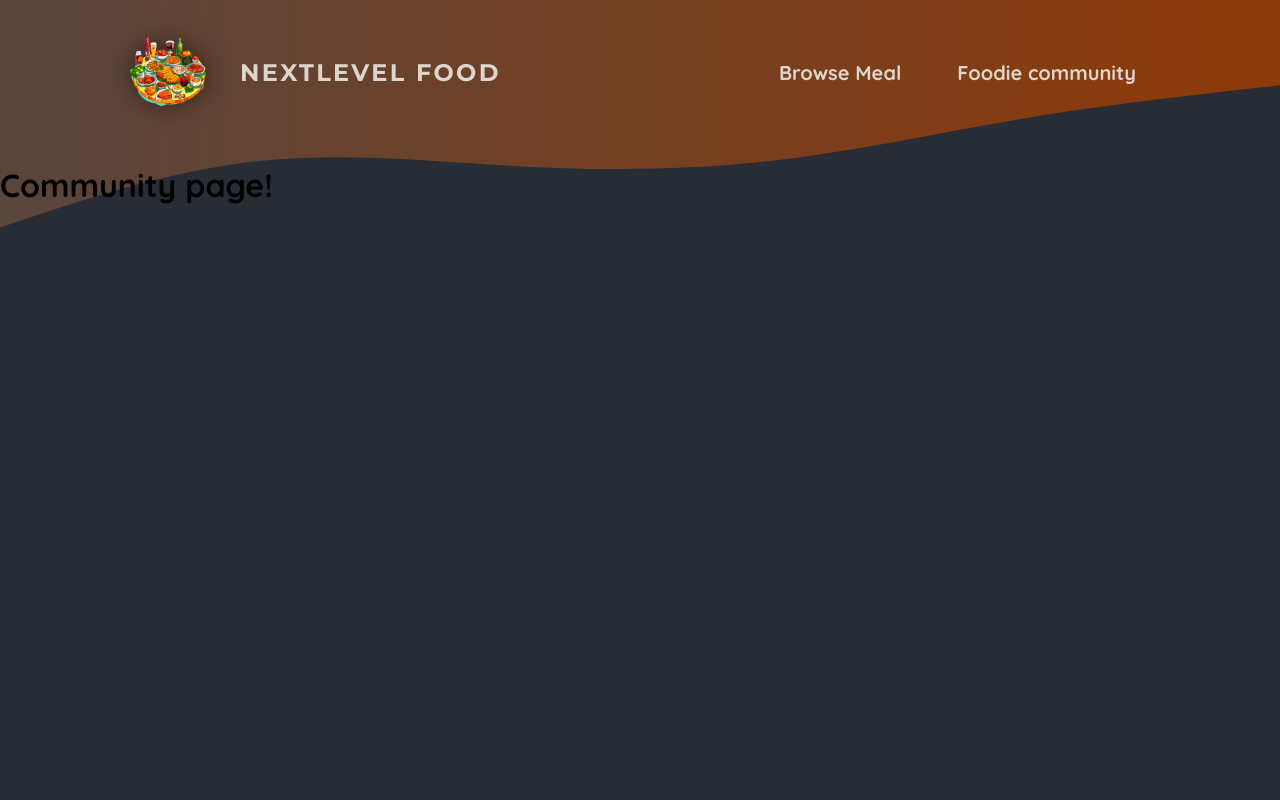
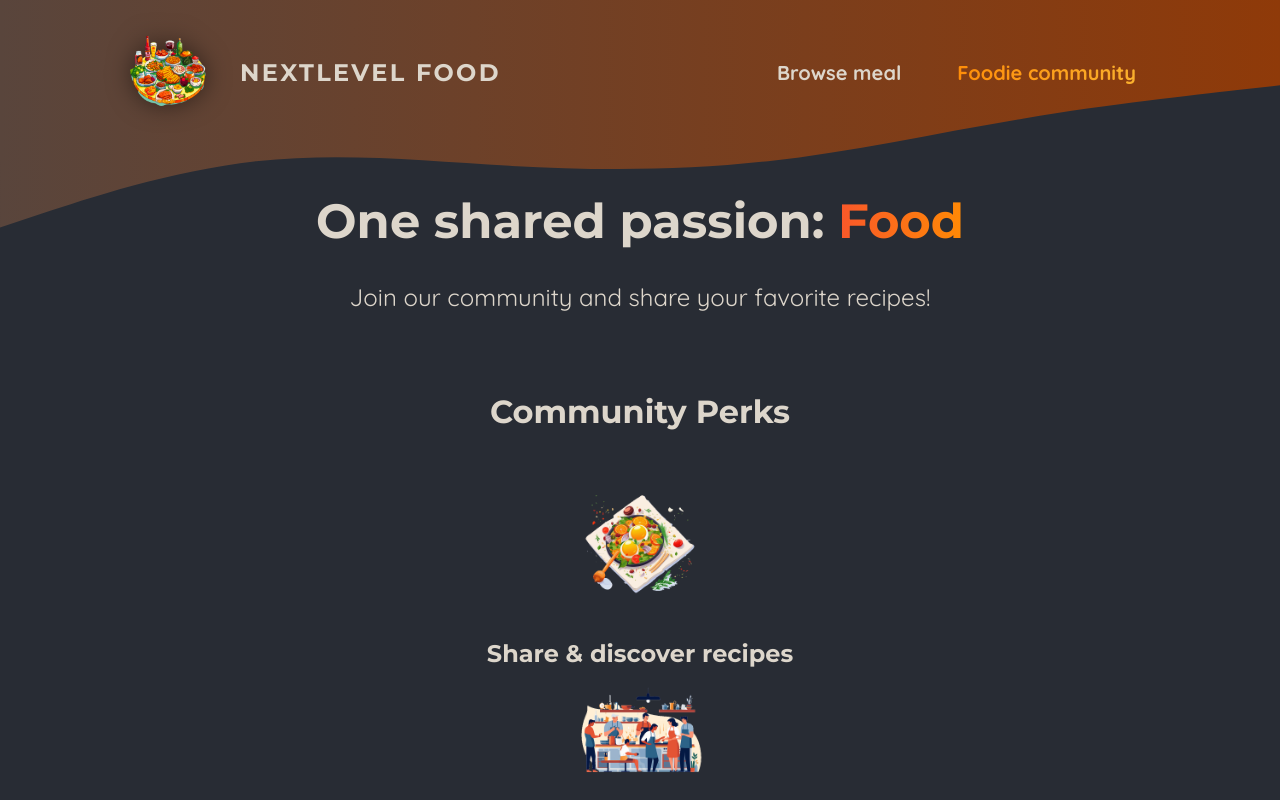
Before and after one commit to pushpa5/05-onwards-foodies-starting-project, a Next.js app: page /community in a window 1280 px wide. Shown: the top 800 px of the page. Built offline with nearby package versions, Linux system fonts and the light colour scheme.

Commit message:
community page completed

```diff
--- a/app/community/page.js
+++ b/app/community/page.js
@@ -1,3 +1,40 @@
-export default function Coomunity() {
-    return <h1>Community page!</h1>
+import Image from 'next/image';
+
+import mealIcon from '@/assets/icons/meal.png';
+import communityIcon from '@/assets/icons/community.png';
+import eventsIcon from '@/assets/icons/events.png';
+import classes from '@/styles/community.module.css';
+
+export default function CommunityPage() {
+  return (
+    <>
+      <header className={classes.header}>
+        <h1>
+          One shared passion: <span className={classes.highlight}>Food</span>
+        </h1>
+        <p>Join our community and share your favorite recipes!</p>
+      </header>
+      <main className={classes.main}>
+        <h2>Community Perks</h2>
+
+        <ul className={classes.perks}>
+          <li>
+            <Image src={mealIcon} alt="A delicious meal" />
+            <p>Share & discover recipes</p>
+          </li>
+          <li>
+            <Image src={communityIcon} alt="A crowd of people, cooking" />
+            <p>Find new friends & like-minded people</p>
+          </li>
+          <li>
+            <Image
+              src={eventsIcon}
+              alt="A crowd of people at a cooking event"
+            />
+            <p>Participate in exclusive events</p>
+          </li>
+        </ul>
+      </main>
+    </>
+  );
 }
--- a/components/main-header.js
+++ b/components/main-header.js
@@ -4,6 +4,7 @@
 import MainHeaderBackground from './main-header-background'
 import logo from '@/assets/logo.png'
 import styles from '@/styles/main-header.module.css'
+import NavLink from './nav-link'
 
 export default function MainHeader() {
     return (
@@ -17,8 +18,8 @@
 
                 <nav className={styles.nav}>
                     <ul>
-                        <li><Link href="/meals">Browse Meal</Link></li>
-                        <li><Link href="/community">Foodie community</Link></li>
+                        <li><NavLink href="/meals">Browse meal</NavLink></li>
+                        <li><NavLink href="/community">Foodie community</NavLink></li>
                     </ul>
                 </nav>
             </header>
--- /dev/null
+++ b/components/nav-link.js
@@ -0,0 +1,17 @@
+'use client'
+
+import Link from 'next/link'
+import { usePathname } from 'next/navigation'
+
+import styles from '@/styles/nav-link.module.css'
+
+export default function NavLink({ href, children }) {
+    const pathname = usePathname()
+    return (
+        <Link href={href}
+            className={pathname.startsWith(href) ?
+                `${styles.link} ${styles.active}` :
+                styles.link}>{children}
+        </Link>
+    )
+}
--- /dev/null
+++ b/styles/community.module.css
@@ -0,0 +1,61 @@
+.header {
+    gap: 3rem;
+    margin: 3rem auto 5rem auto;
+    width: 90%;
+    max-width: 75rem;
+    color: #ddd6cb;
+    font-size: 1.5rem;
+    text-align: center;
+  }
+
+  .header h1 {
+    font-family: 'Montserrat', sans-serif;
+  }
+
+  .highlight {
+    background: linear-gradient(90deg, #f9572a, #ff8a05);
+    background-clip: text;
+    -webkit-background-clip: text;
+    -webkit-text-fill-color: transparent;
+  }
+
+  .main {
+    width: 90%;
+    max-width: 40rem;
+    margin: 0 auto;
+    text-align: center;
+  }
+
+  .main h2 {
+    font-family: 'Montserrat', sans-serif;
+    font-size: 2rem;
+    margin-bottom: 3rem;
+    color: #ddd6cb;
+  }
+
+  .perks {
+    list-style: none;
+    margin: 3rem 0;
+    padding: 0;
+  }
+
+  .perks li {
+    display: flex;
+    flex-direction: column;
+    align-items: center;
+    gap: 2rem;
+  }
+
+  .perks img {
+    width: 8rem;
+    height: 8rem;
+    object-fit: contain;
+  }
+
+  .perks p {
+    font-family: 'Montserrat', sans-serif;
+    font-size: 1.5rem;
+    font-weight: bold;
+    margin: 0;
+    color: #ddd6cb;
+  }
--- a/styles/main-header.module.css
+++ b/styles/main-header.module.css
@@ -21,30 +21,6 @@
     font-size: 1.25rem;
   }
 
-  .nav a {
-    text-decoration: none;
-    color: #ddd6cb;
-    font-weight: bold;
-    padding: 0.5rem 1rem;
-    border-radius: 0.5rem;
-  }
-
-  .nav a:hover,
-  .nav a:active {
-    background: linear-gradient(90deg, #ff8a05, #f9b331);
-    background-clip: text;
-    -webkit-background-clip: text;
-    -webkit-text-fill-color: transparent;
-    text-shadow: 0 0 18px rgba(248, 190, 42, 0.8);
-  }
-
-  .active {
-    background: linear-gradient(90deg, #ff8a05, #f9b331);
-    background-clip: text;
-    -webkit-background-clip: text;
-    -webkit-text-fill-color: transparent;
-  }
-
   .logo {
     display: flex;
     align-items: center;
--- /dev/null
+++ b/styles/nav-link.module.css
@@ -0,0 +1,23 @@
+.link {
+    text-decoration: none;
+    color: #ddd6cb;
+    font-weight: bold;
+    padding: 0.5rem 1rem;
+    border-radius: 0.5rem;
+  }
+
+  .link:hover,
+  .link:active {
+    background: linear-gradient(90deg, #ff8a05, #f9b331);
+    background-clip: text;
+    -webkit-background-clip: text;
+    -webkit-text-fill-color: transparent;
+    text-shadow: 0 0 18px rgba(248, 190, 42, 0.8);
+  }
+
+  .active {
+    background: linear-gradient(90deg, #ff8a05, #f9b331);
+    background-clip: text;
+    -webkit-background-clip: text;
+    -webkit-text-fill-color: transparent;
+  }
```
